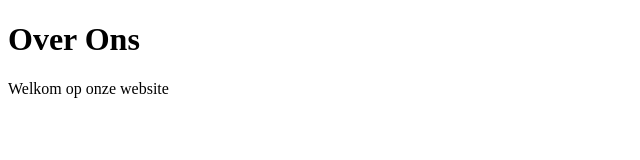
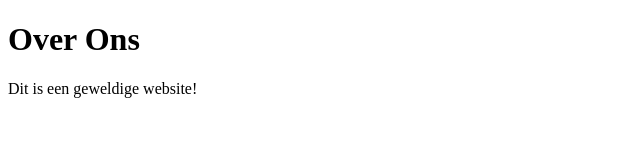
Before and after one commit to PrimalWill/test, a plain HTML site: page index.html in a window 1280 px wide. Shown: the full height of the page, 0-640 px from the left. Drawn offline with Linux system fonts and the light colour scheme.

Commit message:
Update welcome message in index.html

```diff
--- a/index.html
+++ b/index.html
@@ -5,6 +5,6 @@
 </head>
 <body>
     <h1>Over Ons</h1>
-    <p>Welkom op onze website</p>
+    <p>Dit is een geweldige website!</p>
 </body>
 </html>
```
